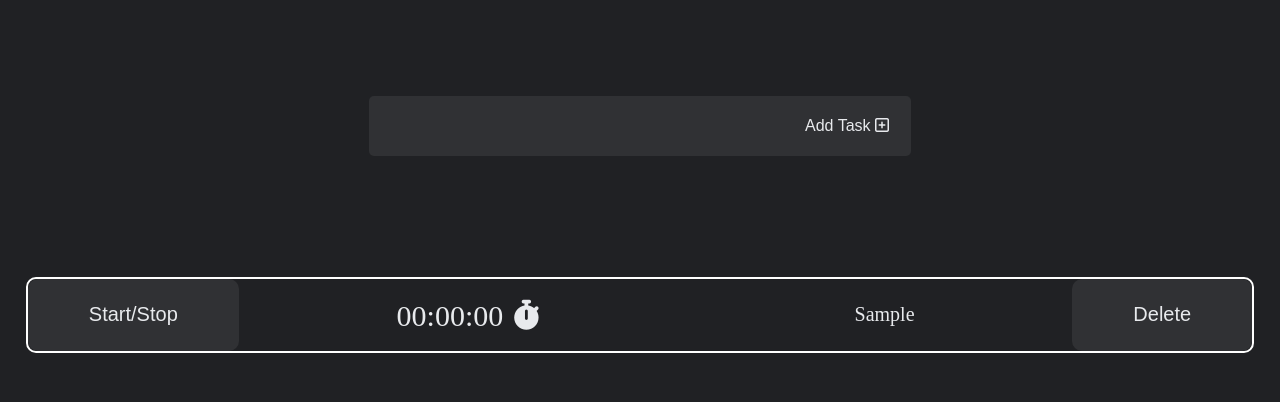
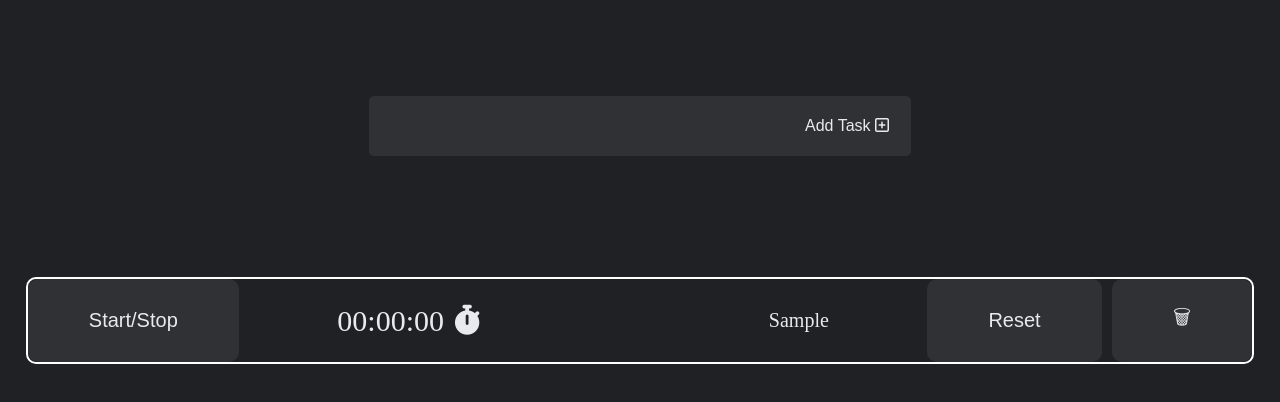
Before and after one commit to CharbelAA/taskTimer, a plain HTML site: page index.html in a window 1280 px wide. Both pictures are taken after typing "Sample" into the empty fields and a click on the button "Add Task". Drawn offline with Linux system fonts and the light colour scheme.

Commit message:
Reset button and delete btn addition

```diff
--- a/script.js
+++ b/script.js
@@ -40,9 +40,13 @@ function addTask(description) {
   const newIcon = document.createElement("i");
   newIcon.classList.add("fa-solid", "fa-stopwatch");
 
-  const newDelete = document.createElement("button");
-  newDelete.classList.add("delete");
-  newDelete.textContent = "Delete";
+  const resetBtn = document.createElement("button");
+  resetBtn.classList.add("reset");
+  resetBtn.textContent = "Reset";
+
+  const deleteBtn = document.createElement("button");
+  deleteBtn.classList.add("delete");
+  deleteBtn.textContent = "🗑";
 
   // Append the elements to the new task element
   newTask.appendChild(newStartStop);
@@ -50,17 +54,18 @@ function addTask(description) {
   newTimer.appendChild(currentTime);
   newTimer.appendChild(newIcon);
   newTask.appendChild(newDescription);
-  newTask.appendChild(newDelete);
+  newTask.appendChild(resetBtn);
+  newTask.appendChild(deleteBtn);
 
   // Append the new task element to the task container
   taskContainer.appendChild(newTask);
 
   // ADD HTML TO PAGE - TASK CONTAINER - END
 
-  activateTask(newStartStop, currentTime, newDelete);
+  activateTask(newStartStop, currentTime, resetBtn, deleteBtn);
 }
 
-function activateTask(startStopTime, currentTime, deleteBtn) {
+function activateTask(startStopTime, currentTime, resetBtn, deleteBtn) {
   let startTime;
   let intervalId;
 
@@ -92,8 +97,13 @@ function activateTask(startStopTime, currentTime, deleteBtn) {
     }
   });
 
-  deleteBtn.addEventListener("click", (element) => {
-    removeTask(deleteBtn.parentElement);
+  resetBtn.addEventListener("click", () => {
+    clearInterval(intervalId);
+    currentTime.innerHTML = "00:00:00";
+  });
+
+  deleteBtn.addEventListener("click", () => {
+    removeTask(resetBtn.parentElement);
   });
 }
 
--- a/styles.css
+++ b/styles.css
@@ -11,6 +11,9 @@ button {
   border-color: #202124;
   border: 3px;
   font-size: 20px;
+}
+button:hover {
+  background-color: #5b5b5e;
 }
 
 /* Add Task */
@@ -33,6 +36,9 @@ button {
   flex-basis: 30%;
   height: 40px;
   border-radius: 5px 0 0 5px;
+}
+#taskInput:focus {
+  outline: none;
 }
 
 #addTaskBtn {
@@ -72,15 +78,27 @@ button {
 .timer {
   margin: auto;
   font-size: 30px;
+  flex-basis: 20%;
 }
 .timer i {
   padding: 10px;
+  font-size: 30px;
+  margin: auto;
 }
 
-.task i {
-  margin: auto;
-  font-size: 30px;
-}
 .description {
   margin: auto;
 }
+
+.reset {
+  margin: 0;
+  padding: 0;
+  flex-basis: 10%;
+}
+
+.delete {
+  margin: 0;
+  padding: 0;
+  border-radius: 0;
+  flex-basis: 5%;
+}
```
